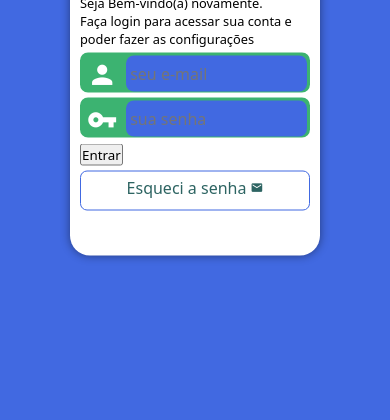
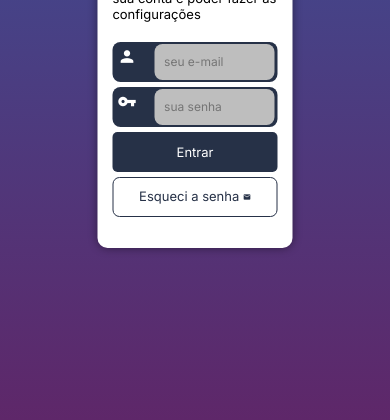
Before and after one commit to rodineyw/projeto-login, a plain HTML site: page index.html in a window 390 px wide. Shown: the part 424-844 px from the top of the page. Drawn offline with Linux system fonts and the light colour scheme; a web font is replaced by a local one.

Commit message:
fix responsive

```diff
--- a/estilos/media-query.css
+++ b/estilos/media-query.css
@@ -7,14 +7,48 @@ Desktop: 992px até 1200px
 Grandes telas: acima de 1200px
 */
 
+@media screen and (max-width: 769px) { /* CONFIGURAÇÃO PARA SMARTPHONE*/
+   body {
+       background-image: linear-gradient(to top, #5e2769, #2e5ea5);
+   }
+
+   section#login {
+      width: 50%;
+      height: 50rem;
+      border-radius: 1rem;
+   }
+
+   section#login > div#imagem {
+       float: left;
+       width: 100%;
+       height: 30%;
+   }
+
+   section#login > div#formulario {
+      margin: 0 auto;
+      width: 95%;
+   }
+
+   div#formulario > h1 {
+      font-size: 2rem;
+   }
+
+   div#formulario > p {
+      font-size: 1.3rem;
+      margin: 20px 0px;
+   }
+
+}
+
 @media screen and (min-width: 769px) and (max-width: 992px) { /* CONFIGURAÇÃO PARA TABLET*/
 body {
-    background-image: linear-gradient(to top, #4169E1, #3CB371);
+    background-image: linear-gradient(to top, #541a5f, #6b29b6);
 }
 
 section#login {
-    width: 80vw;
-    height: 280px;
+    width: 80%;
+    height: 32rem;
+    border-radius: 1rem;
 }
 
 section#login > div#imagem {
@@ -28,16 +62,25 @@ section#login > div#formulario {
     width: 70%;
 }
 
+div#formulario > h1 {
+   font-size: 2rem;
+}
+
+div#formulario > p {
+   font-size: 1.5rem;
+   margin: 20px 0px;
+}
+
 }
 
 @media screen and (min-width: 992px) { /* CONFIGURAÇÕES PARA DESKTOP */
      body {
-        background-image: linear-gradient(to top, #49a09d, #5f2c82);
+        background-image: linear-gradient(to top, #5f2c82, #281136);
      }
 
      section#login {
-        width: 950px;
-        height: 350px;
+        width: 95%;
+        height: 35rem;
      }
 
      section#login > div#imagem {
@@ -52,11 +95,11 @@ section#login > div#formulario {
      }
 
      div#formulario > h1 {
-        font-size: 2em;
+        font-size: 2rem;
      }
 
      div#formulario > p {
-        font-size: 1em;
+        font-size: 1.8rem;
         margin: 20px 0px;
      }
 }
--- a/estilos/style.css
+++ b/estilos/style.css
@@ -1,19 +1,22 @@
-/*
-    Paleta de Cores
-    Royal Blue: #4169E1
-    Medium Sea Green: #3CB371
+@import url('https://fonts.googleapis.com/css2?family=Fira+Code:wght@300;400;500;600&family=Inter:wght@300;400;500;600&family=MuseoModerno:ital,wght@0,100;0,300;0,400;0,500;0,600;0,700;0,800;0,900;1,100;1,900&family=Raleway:ital,wght@0,200;0,400;0,500;0,700;1,100&family=Source+Code+Pro:wght@300;400;700&display=swap');
 
-*/
+:root {
+    --cor-white: #fff;
+    --cor-white-200: #bebebe;
+    --cor-dark: #131624;
+    --cor-dark-200: #263147;
+}
 
 * {
-    font-family: system-ui, -apple-system, BlinkMacSystemFont, 'Segoe UI', Roboto, Oxygen, Ubuntu, Cantarell, 'Open Sans', 'Helvetica Neue', sans-serif;
+    font-family: 'Inter';
     padding: 0px;
     margin: 0px;
     box-sizing: border-box;
+    font-size: 62.5%;
 }
 
 body, html {
-    background-color: #4169E1;
+    background-image: linear-gradient(to top, #541a5f, #6b29b6);
     height: 100vh;
     width: 100vw;
 }
@@ -30,10 +33,10 @@ section#login {
     left: 50%;
     overflow: hidden;
 
-    background-color: #fff;
+    background-color: var(--cor-white);
     width: 250px;
     height: 515px;
-    border-radius: 20px;
+    border-radius: 2rem;
     box-shadow: 0px 0px 10px rgba(0, 0, 0, 0.450);
 
     transform: translate(-50%, -50%);
@@ -43,15 +46,15 @@ section#login {
 
 section#login > div#imagem {
     display: block;
-    background: #3CB371 url(../imagens/metal.jpg) no-repeat;
+    background: var(--cor-dark) url(../imagens/metal.jpg) no-repeat;
     background-size: cover;
     background-position: left bottom;
-    height: 200px;
+    height: 20.0rem;
 }
 
 section#login > div#formulario {
     display: block;
-    padding: 10px;
+    padding: 1rem;
 }
 
 div#formulario > h1 {
@@ -60,16 +63,16 @@ div#formulario > h1 {
 }
 
 div#formulario > p {
-    font-size: 0.8em;
+    font-size: 1.5rem;
 }
 
 form > div.campo {
-    background-color: #3CB371;
-    border: 2px solid #3CB371;
+    background-color: var(--cor-dark-200);
+    border: none;
     display: block;
     width: 100%;
-    height: 40px;
-    border-radius: 8px;
+    height: 4rem;
+    border-radius: 0.8rem;
     margin: 5px 0px;
 }
 
@@ -78,38 +81,37 @@ div.campo > label {
 }
 
 div.campo > i {
-    color: #fff;
-    /*background-color: black;*/
-    font-size: 1.9em;
+    color: var(--cor-white);
+    background-color: transparent;
+    font-size: 1.9rem;
     width: 40px;
     padding: 5px;
 }
 
 div.campo > input {
-    background-color: #4169E1;
-    font-size: 1em;
-    width: calc(100% - 45px);
-    height: 100%;
-    border: 0px;
-    border-radius: 8px;
-    padding: 4px;
-    transform: translateY(-10px);
+    background-color: var(--cor-white-200);
+    font-size: 1.2rem;
+    width: calc(100% - 4.5rem);
+    height: 90%;
+    border: none;
+    border-radius: 0.8rem;
+    padding: 1rem;
 }
 
 div.campo > input:focus-within {
-    background-color: #fff;
+    background-color: var(--cor-white);
     border: none;
 }
 
-form > input[tye=submit] {
+form > input[type=submit] {
     display: block;
-    font-size: 1em;
+    font-size: 1.3rem;
     width: 100%;
-    height: 40px;
-    background-color: #8ca9f1;
+    height: 4rem;
+    background-color: var(--cor-dark-200);
     color: #fff;
     border: none;
-    border-radius: 5px;
+    border-radius: 0.5rem;
     cursor: pointer;
 }
 
@@ -120,22 +122,22 @@ form > input[type=submit]:hover {
 form > a.botao {
     display: block;
     text-align: center;
-    font-size: 1em;
+    font-size: 1.3rem;
     width: 100%;
-    height: 40px;
-    padding-top: 5px;
+    height: 4rem;
+    padding-top: 1rem;
     margin-top: 5px;
-    background-color: #fff;
-    color: #2d6462;
-    border: 1px solid #4169E1;
+    background-color: var(--cor-white);
+    color: var(--cor-dark-200);
+    border: 1px solid var(--cor-dark-200);
     border-radius: 7px;
     text-decoration: none;
 }
 
 form > a.botao:hover {
-    background-color: #4169E1;
+    background-color: var(--cor-white-200);
 }
 
 form > a.botao > i {
-    font-size: 0.8em;
+    font-size: 0.8rem;
 }
```
